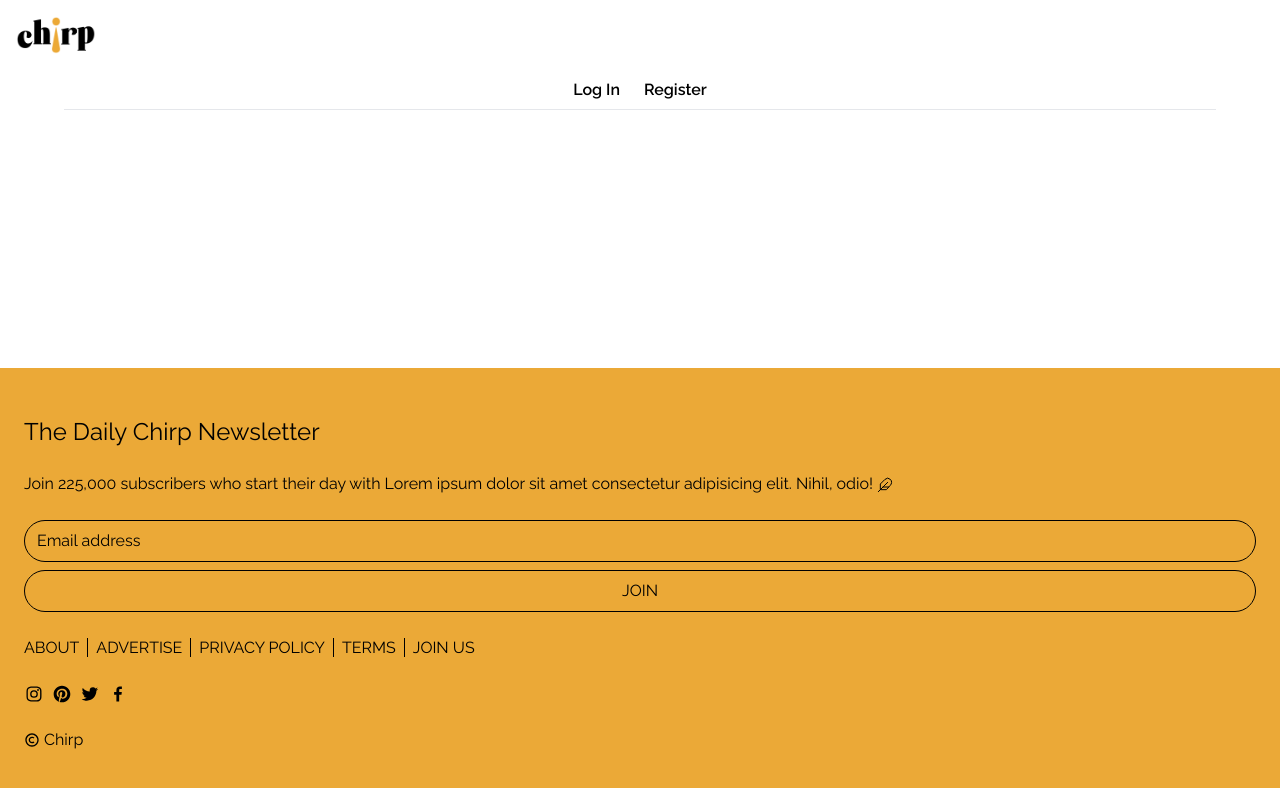
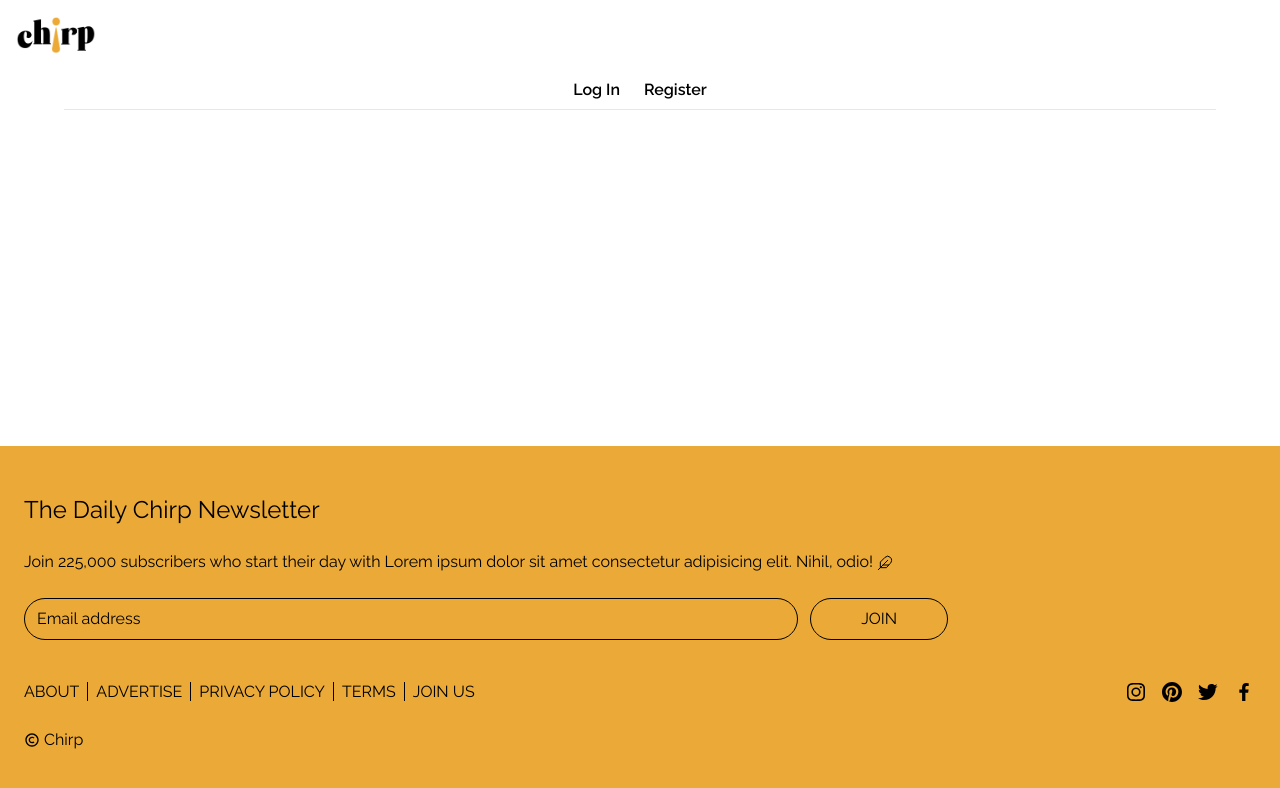
Before and after one commit to EgleUrbone/react_baigiamasis_darbas_EU, a React (Vite) app: page / in a window 1280 px wide. Shown: the top 788 px of the page. Built offline with nearby package versions, Linux system fonts and the light colour scheme; no server answers.

Commit message:
footer responsive css

```diff
--- a/src/components/layout/Footer.jsx
+++ b/src/components/layout/Footer.jsx
@@ -34,13 +34,17 @@ export default function Footer() {
 
   return (
     <footer className='bg-primary py-12 px-6 mt-auto '>
+      <div className='max-w-7xl ml-auto mr-auto'>
       <h2 className='text-2xl mb-6'>The Daily Chirp Newsletter</h2>
       <p className='mb-6'>
         Join 225,000 subscribers who start their day with Lorem ipsum dolor sit
         amet consectetur adipisicing elit. Nihil, odio!{' '}
         <FiFeather className='inline-block stroke-[1.5px]' />
       </p>
-      <form onSubmit={formik.handleSubmit}>
+      <form
+        onSubmit={formik.handleSubmit}
+        className='sm:flex sm:items-center sm:justify-center sm:mb-10 sm:gap-3 lg:w-3/4 xl:w-3/6 xl:flex xl:items-center xl:justify-center xl:gap-3 xl:mb-10'
+      >
         <input
           onChange={formik.handleChange}
           onBlur={formik.handleBlur}
@@ -48,7 +52,7 @@ export default function Footer() {
           id='newsemail'
           type='text'
           placeholder='Email address'
-          className='border border-black rounded-3xl py-2 px-3 block w-full bg-transparent mb-2 placeholder:text-black'
+          className='border border-black rounded-3xl py-2 px-3 block w-full bg-transparent mb-2 placeholder:text-black sm:mb-0 xl:mb-0'
         />
         {formik.errors.newsemail && formik.touched.newsemail && (
           <p className='text-red-600 font-medium ml-3'>
@@ -57,11 +61,12 @@ export default function Footer() {
         )}
         <button
           type='submit'
-          className='border border-black rounded-3xl py-2 px-3 block w-full bg-transparent mb-6'
+          className='border border-black rounded-3xl py-2 px-3 block w-full bg-transparent mb-10 sm:mb-0 sm:w-40 xl:mb-0 xl:w-40'
         >
           JOIN
         </button>
       </form>
+      <div className='lg:flex justify-between'>
         <nav className='mb-6'>
           <Link to={'/shops'} className='pr-2'>
             ABOUT
@@ -79,7 +84,7 @@ export default function Footer() {
             JOIN US
           </Link>
         </nav>
-      <ul className='flex gap-2 text-xl mb-6'>
+        <ul className='flex gap-2 text-xl mb-6 lg:text-2xl lg:gap-3'>
           <li>
             <BiLogoInstagram />
           </li>
@@ -93,9 +98,11 @@ export default function Footer() {
             <BiLogoFacebook />
           </li>
         </ul>
+      </div>
       <p className='flex gap-1 items-center'>
         <BiCopyright /> Chirp
       </p>
+      </div>
     </footer>
   );
 }
--- a/tailwind.config.js
+++ b/tailwind.config.js
@@ -5,6 +5,7 @@ export default {
     "./src/**/*.{js,ts,jsx,tsx}",
   ],
   theme: {
+
     extend: {
       fontFamily: {
         'rale': ['Raleway', 'sans-serif'],
@@ -13,6 +14,9 @@ export default {
       colors: {
         primary: 'rgb(235, 169, 55)',
       },
+      screens: {
+        'xl': '1440px',
+      },
     },
   },
   plugins: [],
```
Lines whose indentation alone changed are shown as unchanged.
